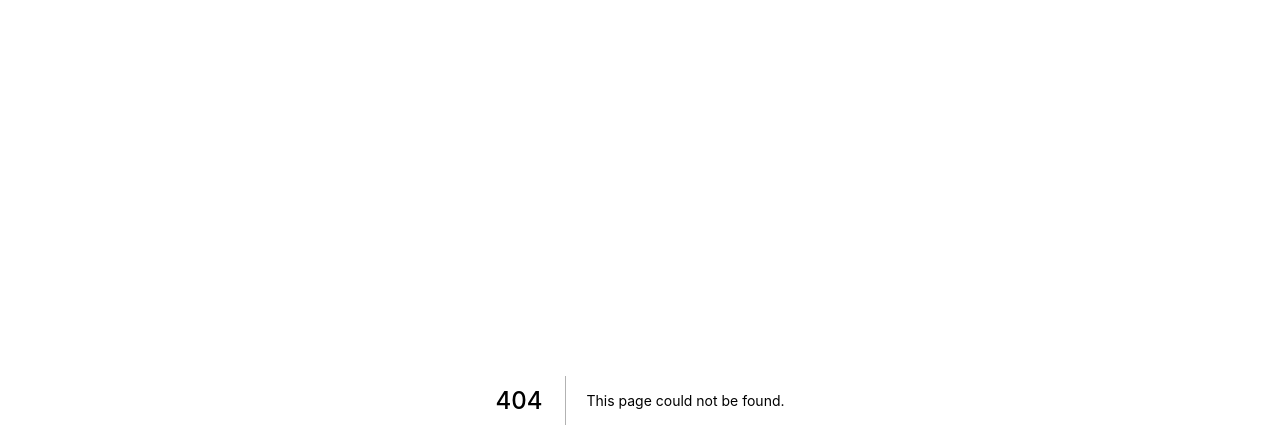
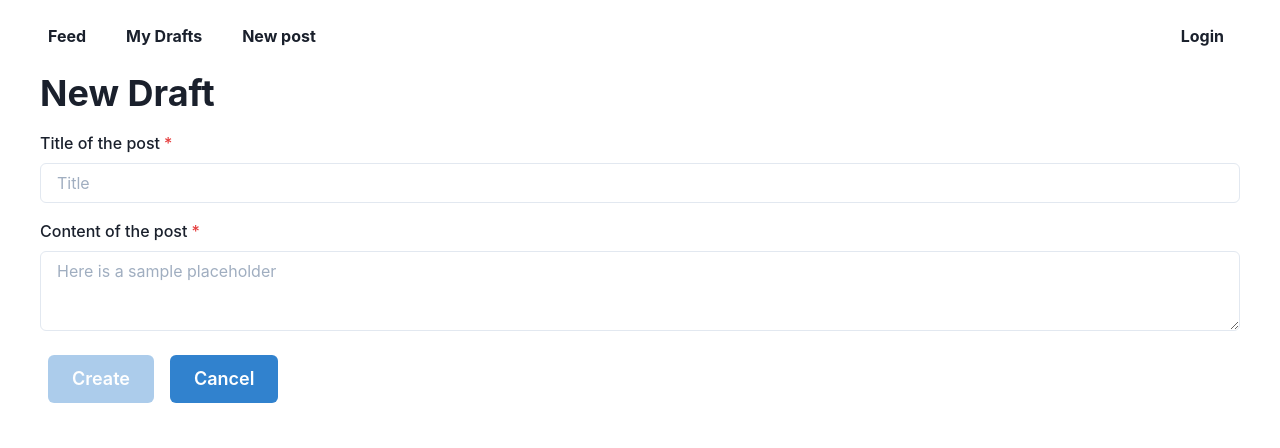
Before and after one commit to jensamunch/blogr-nextjs-prisma, a Next.js app: page /create in a window 1280 px wide. Before the commit this address had no page. Shown: the top 448 px of the page. Built offline with nearby package versions, Linux system fonts and the light colour scheme; no server answers.

Commit message:
completed

```diff
--- a/components/Header.tsx
+++ b/components/Header.tsx
@@ -1,9 +1,9 @@
 // Header.tsx
 import React from 'react'
-import Link from 'next/link'
+import NextLink from 'next/link'
 import { useRouter } from 'next/router'
 import { signOut, useSession } from 'next-auth/client'
-import { Flex, Box, Spacer, Button, useColorMode } from '@chakra-ui/react'
+import { Text, Link, Flex, Box, Spacer, Button, useColorMode } from '@chakra-ui/react'
 import { MoonIcon, SunIcon } from '@chakra-ui/icons'
 
 const Header: React.FC = () => {
@@ -13,80 +13,60 @@ const Header: React.FC = () => {
 
   const [session, loading] = useSession()
 
-  let left = (
-    <Box p="2" border="2px" borderColor="gray.200">
-      <Button m={4} onClick={toggleColorMode}>
-        {colorMode === 'light' ? <MoonIcon /> : <SunIcon />}
-      </Button>
-      <Link href="/">
-        <a className="bold" data-active={isActive('/')}>
+  const left = (
+    <Box p="2">
+      <NextLink href="/" passHref>
+        <Link mr="10" data-active={isActive('/')} fontWeight="bold">
           Feed
-        </a>
-      </Link>
+        </Link>
+      </NextLink>
+
+      <NextLink href="/drafts" passHref>
+        <Link mr="10" data-active={isActive('/drafts')} fontWeight="bold">
+          My Drafts
+        </Link>
+      </NextLink>
+
+      <NextLink href="/create" passHref>
+        <Link mr="10" data-active={isActive('/create')} fontWeight="bold">
+          New post
+        </Link>
+      </NextLink>
     </Box>
   )
 
   let right = null
 
   if (loading) {
-    left = (
-      <Box p="2" border="2px" borderColor="gray.200">
-        <Button m={4} onClick={toggleColorMode}>
-          {colorMode === 'light' ? <MoonIcon /> : <SunIcon />}
-        </Button>
-        <Link href="/">
-          <a className="bold" data-active={isActive('/')}>
-            Feed
-          </a>
-        </Link>
-      </Box>
-    )
     right = (
-      <Box p="2" border="2px" borderColor="gray.200">
-        <p>Validating session ...</p>
+      <Box p="2">
+        <Text>Validating session ...</Text>
       </Box>
     )
   }
 
   if (!session) {
     right = (
-      <Box p="2" border="2px" borderColor="gray.200">
-        <Link href="/api/auth/signin">
-          <a data-active={isActive('/signup')}>Log in</a>
-        </Link>
+      <Box p="2">
+        <NextLink href="/api/auth/signin" passHref>
+          <Link mr="2" data-active={isActive('/signup')} fontWeight="bold">
+            Login
+          </Link>
+        </NextLink>
       </Box>
     )
   }
 
   if (session) {
-    left = (
-      <Box p="2" border="2px" borderColor="gray.200">
+    right = (
+      <Box p="2">
+        <span style={{ paddingRight: '1rem' }}> {session.user.email} </span>
+        <Link onClick={() => signOut()} mr="2" data-active={isActive('/create')} fontWeight="bold">
+          Log out
+        </Link>
         <Button m={4} onClick={toggleColorMode}>
           {colorMode === 'light' ? <MoonIcon /> : <SunIcon />}
         </Button>
-        <Link href="/">
-          <a className="bold" data-active={isActive('/')}>
-            Feed
-          </a>
-        </Link>
-        <Link href="/drafts">
-          <a data-active={isActive('/drafts')}>My drafts</a>
-        </Link>
-      </Box>
-    )
-    right = (
-      <Box p="2" border="2px" borderColor="gray.200">
-        <p>
-          {session.user.name} ({session.user.email})
-        </p>
-        <Link href="/create">
-          <button>
-            <a>New post</a>
-          </button>
-        </Link>
-        <button onClick={() => signOut()}>
-          <a>Log out</a>
-        </button>
       </Box>
     )
   }
--- a/components/Layout.tsx
+++ b/components/Layout.tsx
@@ -1,18 +1,18 @@
 import React, { ReactNode } from 'react'
 import Header from './Header'
-import { Flex } from '@chakra-ui/react'
+import { Box, Flex } from '@chakra-ui/react'
 
 type Props = {
   children: ReactNode
 }
 
 const Layout: React.FC<Props> = (props) => (
-  <div>
-    <Header />
-    <Flex direction="column" maxW={{ xl: '1200px' }} m="4">
+  <Flex align="center" justify="center">
+    <Box w="1200px" m="4">
+      <Header />
       {props.children}
-    </Flex>
-  </div>
+    </Box>
+  </Flex>
 )
 
 export default Layout
--- /dev/null
+++ b/pages/create.tsx
@@ -0,0 +1,61 @@
+// pages/create.tsx
+
+import React, { useState } from 'react'
+import Layout from '../components/Layout'
+import { FormControl, FormLabel, Heading, Input, Textarea, Box, Button } from '@chakra-ui/react'
+
+const Draft: React.FC = () => {
+  const [title, setTitle] = useState('')
+  const [content, setContent] = useState('')
+
+  const submitData = async (e: React.SyntheticEvent) => {
+    e.preventDefault()
+    // TODO
+    // You will implement this next ...
+  }
+
+  return (
+    <Layout>
+      <Box>
+        <form onSubmit={submitData}>
+          <Heading mt="4" mb="4">
+            New Draft
+          </Heading>
+          <FormControl mb="4" id="title" isRequired>
+            <FormLabel>Title of the post</FormLabel>
+            <Input
+              onChange={(e) => setTitle(e.target.value)}
+              placeholder="Title"
+              type="text"
+              value={title}
+            />
+          </FormControl>
+          <FormControl mb="4" id="content" isRequired>
+            <FormLabel>Content of the post</FormLabel>
+            <Textarea
+              onChange={(e) => setContent(e.target.value)}
+              value={content}
+              placeholder="Here is a sample placeholder"
+            />
+          </FormControl>
+
+          <Button
+            isDisabled={!content || !title}
+            type="submit"
+            value="Create"
+            size="lg"
+            m="2"
+            colorScheme="blue"
+          >
+            Create
+          </Button>
+          <Button size="lg" m="2" colorScheme="blue">
+            Cancel
+          </Button>
+        </form>
+      </Box>
+    </Layout>
+  )
+}
+
+export default Draft
```
